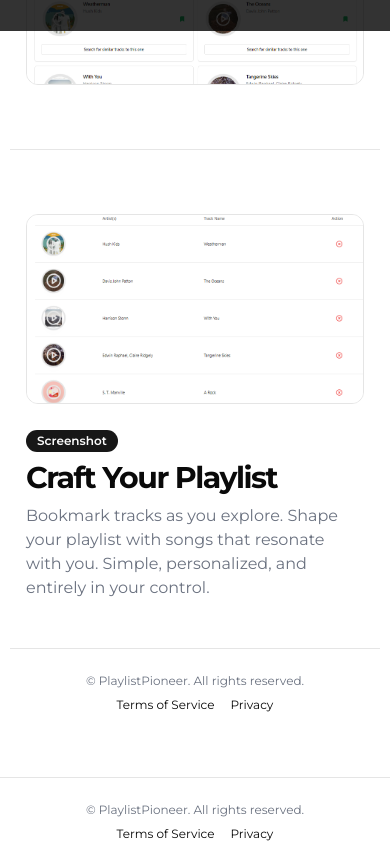
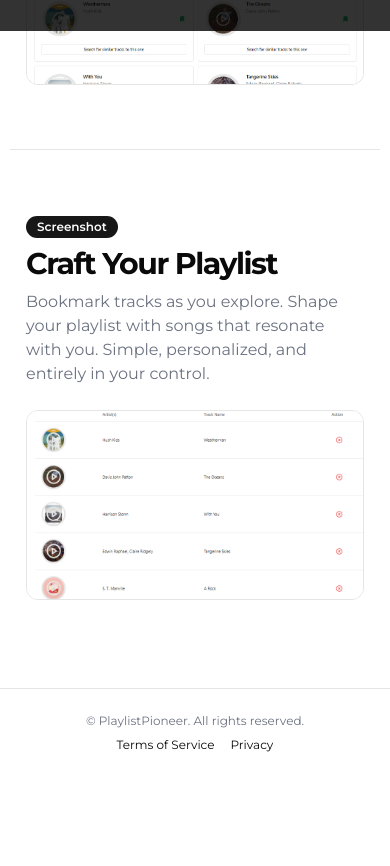
Before and after one commit to juhamikael/playlist-pioneer, a Next.js app: page / in a window 390 px wide. Shown: the part 813-1679 px from the top of the page. After the commit the page ends 1590 px from the top, so only its background shows below. Built offline with nearby package versions, Linux system fonts and the light colour scheme; no server answers.

Commit message:
Update LandingPage.tsx

```diff
--- a/src/components/LandingPage.tsx
+++ b/src/components/LandingPage.tsx
@@ -67,7 +67,7 @@ function LandingPage() {
                 alt="Playlist Pioneer"
                 width={600}
                 height={600}
-                className="mx-auto aspect-video overflow-hidden rounded-xl object-cover object-center sm:w-full border" />
+                className="hidden lg:block mx-auto aspect-video overflow-hidden rounded-xl object-cover object-center sm:w-full border" />
               <div className="flex flex-col justify-center space-y-4">
                 <div className="space-y-2">
                   <Badge>
@@ -79,21 +79,17 @@ function LandingPage() {
                   </p>
                 </div>
               </div>
+              <Image
+                src="/screenshot2.png"
+                alt="Playlist Pioneer"
+                width={600}
+                height={600}
+                className="block lg:hidden mx-auto aspect-video overflow-hidden rounded-xl object-cover object-center sm:w-full border" />
             </div>
           </div>
         </section>
       </main>
-      <footer className="flex flex-col gap-2 sm:flex-row py-6 w-full shrink-0 items-center px-4 md:px-6 border-t">
-        <p className="text-xs text-gray-500 dark:text-gray-400">© PlaylistPioneer. All rights reserved.</p>
-        <nav className="sm:ml-auto flex gap-4 sm:gap-6">
-          <Link className="text-xs hover:underline underline-offset-4" href="#">
-            Terms of Service
-          </Link>
-          <Link className="text-xs hover:underline underline-offset-4" href="#">
-            Privacy
-          </Link>
-        </nav>
-      </footer>
+
     </>
   )
 }
```
